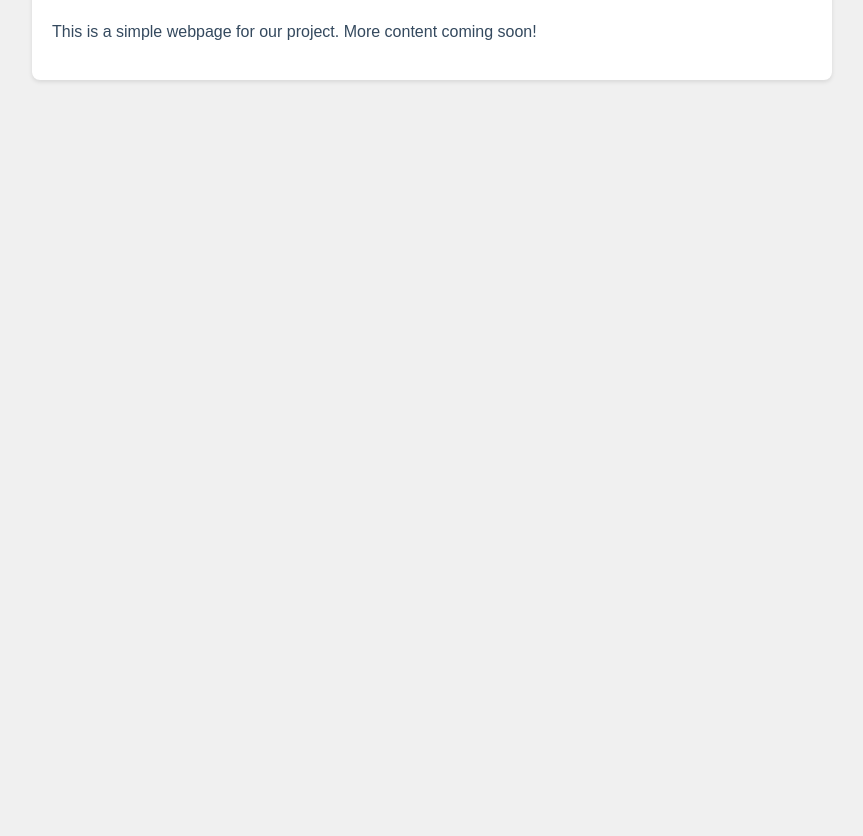
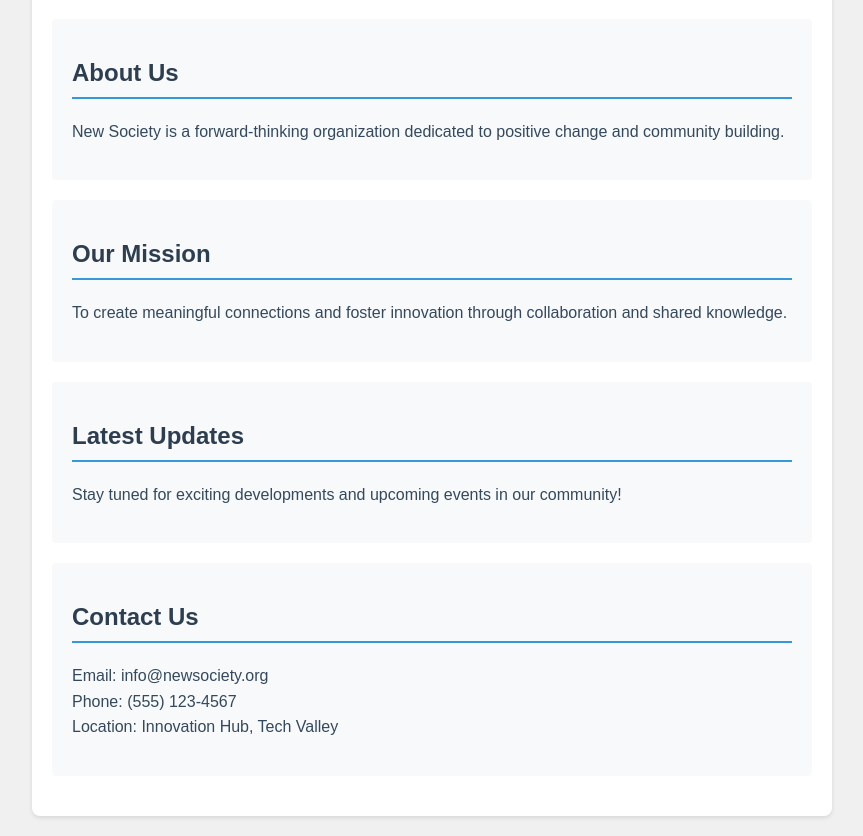
Before and after one commit to tatumdale/new-society-test-two, a plain HTML site: page index.html in a window 1280 px wide. Shown: the part 113-949 px from the top of the page, without its empty margins (208-1071 px from the left). Before the commit the page ends 800 px from the top, so only its background shows below. Drawn offline with Linux system fonts and the light colour scheme.

Commit message:
Add more sections to webpage

```diff
--- a/index.html
+++ b/index.html
@@ -18,7 +18,7 @@
             border-radius: 8px;
             box-shadow: 0 2px 4px rgba(0,0,0,0.1);
         }
-        h1 {
+        h1, h2 {
             color: #2c3e50;
             border-bottom: 2px solid #3498db;
             padding-bottom: 10px;
@@ -27,12 +27,39 @@
             line-height: 1.6;
             color: #34495e;
         }
+        section {
+            margin: 20px 0;
+            padding: 20px;
+            background-color: #f8f9fa;
+            border-radius: 4px;
+        }
     </style>
 </head>
 <body>
     <div class="container">
         <h1>Welcome to New Society</h1>
-        <p>This is a simple webpage for our project. More content coming soon!</p>
+
+        <section id="about">
+            <h2>About Us</h2>
+            <p>New Society is a forward-thinking organization dedicated to positive change and community building.</p>
+        </section>
+
+        <section id="mission">
+            <h2>Our Mission</h2>
+            <p>To create meaningful connections and foster innovation through collaboration and shared knowledge.</p>
+        </section>
+
+        <section id="news">
+            <h2>Latest Updates</h2>
+            <p>Stay tuned for exciting developments and upcoming events in our community!</p>
+        </section>
+
+        <section id="contact">
+            <h2>Contact Us</h2>
+            <p>Email: info@newsociety.org<br>
+            Phone: (555) 123-4567<br>
+            Location: Innovation Hub, Tech Valley</p>
+        </section>
     </div>
 </body>
 </html>
```
